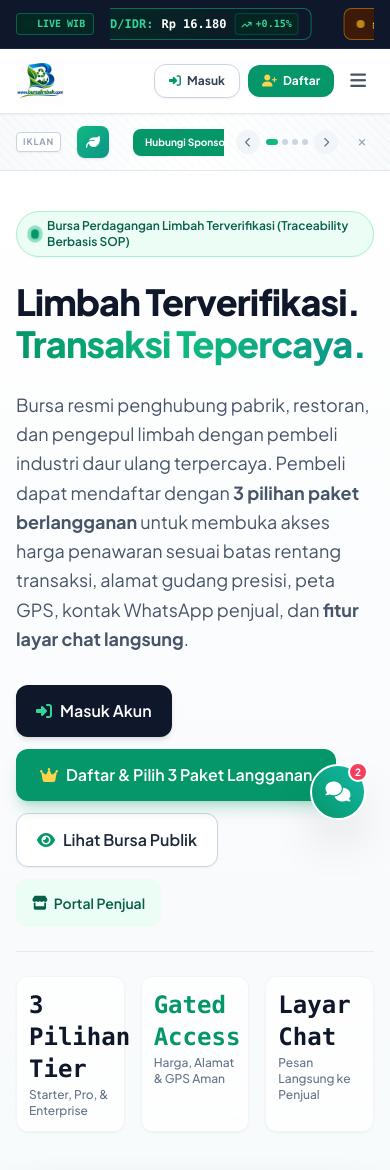
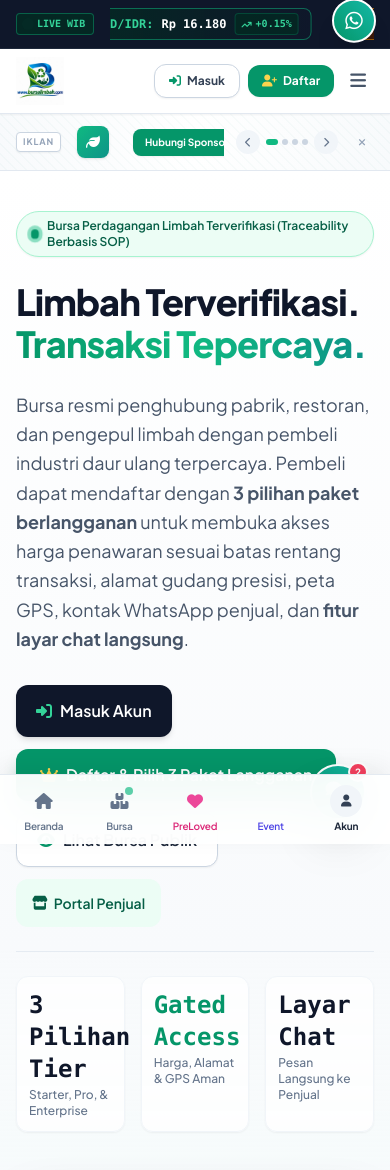
Before and after one commit to gamantha/bursalimbah, a PHP site: page / in a window 390 px wide. Shown: the top 1170 px of the page. Run offline with PHP 8.4, Linux system fonts and the light colour scheme; some libraries are stand-ins or nearby versions.

Commit message:
feat: tampilan mobile view lebih dinamis (bottom navigation dock, horizontal category chip strip, floating WhatsApp FAB, panel drawer modern)

```diff
--- a/css/style.css
+++ b/css/style.css
@@ -190,3 +190,30 @@ input[type="range"] {
     padding: 20px;
   }
 }
+
+/* Mobile Optimization & Dynamic UI */
+.no-scrollbar::-webkit-scrollbar {
+  display: none;
+}
+.no-scrollbar {
+  -ms-overflow-style: none;
+  scrollbar-width: none;
+  -webkit-overflow-scrolling: touch;
+}
+
+@keyframes floatGentle {
+  0%, 100% {
+    transform: translateY(0);
+  }
+  50% {
+    transform: translateY(-4px);
+  }
+}
+
+.float-action-btn {
+  animation: floatGentle 3s ease-in-out infinite;
+}
+
+.mobile-safe-bottom {
+  padding-bottom: max(env(safe-area-inset-bottom, 0px), 6px);
+}
--- a/index.html
+++ b/index.html
@@ -142,30 +142,59 @@
     </div>
 
     <!-- Panel Menu Mobile -->
-    <div id="mobile-drawer" class="hidden sm:hidden border-t border-slate-200 bg-white p-4 space-y-3">
+    <div id="mobile-drawer" class="hidden lg:hidden border-t border-slate-200 bg-white shadow-2xl p-4 space-y-3 transition-all duration-300">
       <div id="mobile-auth-section" class="pb-3 border-b border-slate-100 grid grid-cols-2 gap-2">
-        <button onclick="app.showLoginPage('buyer'); app.toggleMobileMenu();" class="py-2.5 px-3 text-xs font-bold rounded-xl bg-emerald-50 text-emerald-800 border border-emerald-200 flex items-center justify-center gap-1.5">
+        <button onclick="app.showLoginPage('buyer'); app.toggleMobileMenu();" class="py-2.5 px-3 text-xs font-bold rounded-xl bg-gradient-to-r from-emerald-50 to-teal-50 text-emerald-800 border border-emerald-200/80 hover:shadow-xs active:scale-95 transition flex items-center justify-center gap-1.5">
           <i class="fa-solid fa-crown text-amber-500"></i> Masuk Pembeli
         </button>
-        <button onclick="app.showLoginPage('seller'); app.toggleMobileMenu();" class="py-2.5 px-3 text-xs font-bold rounded-xl bg-slate-100 text-slate-800 border border-slate-200 flex items-center justify-center gap-1.5">
+        <button onclick="app.showLoginPage('seller'); app.toggleMobileMenu();" class="py-2.5 px-3 text-xs font-bold rounded-xl bg-gradient-to-r from-slate-100 to-slate-50 text-slate-800 border border-slate-200 hover:shadow-xs active:scale-95 transition flex items-center justify-center gap-1.5">
           <i class="fa-solid fa-store text-emerald-600"></i> Masuk Penjual
         </button>
       </div>
-      <div class="text-[10px] font-bold text-slate-400 uppercase tracking-widest">Ganti Tampilan:</div>
+      <div class="flex items-center justify-between">
+        <span class="text-[10px] font-bold text-slate-400 uppercase tracking-widest">Pilih Tampilan:</span>
+        <span class="text-[10px] text-emerald-600 font-semibold flex items-center gap-1">
+          <span class="w-1.5 h-1.5 rounded-full bg-emerald-500 animate-pulse"></span>
+          Mode Interaktif
+        </span>
+      </div>
       <div class="grid grid-cols-4 gap-1.5">
-        <button onclick="app.setRole('public'); app.toggleMobileMenu();"  class="py-2 text-xs font-semibold rounded-lg bg-slate-100 text-slate-700 hover:bg-emerald-100 hover:text-emerald-800 transition">Publik</button>
-        <button onclick="app.navigateToBuyer(); app.toggleMobileMenu();"  class="py-2 text-xs font-semibold rounded-lg bg-slate-100 text-slate-700 hover:bg-emerald-100 hover:text-emerald-800 transition">Pembeli</button>
-        <button onclick="app.navigateToSeller(); app.toggleMobileMenu();" class="py-2 text-xs font-semibold rounded-lg bg-slate-100 text-slate-700 hover:bg-emerald-100 hover:text-emerald-800 transition">Penjual</button>
-        <button onclick="app.navigateToAdmin(); app.toggleMobileMenu();"  class="py-2 text-xs font-semibold rounded-lg bg-slate-100 text-slate-700 hover:bg-emerald-100 hover:text-emerald-800 transition">Admin</button>
-      </div>
-      <div class="border-t border-slate-100 pt-3 flex flex-col gap-1.5 text-xs">
-        <button onclick="app.showRegisterOptions(); app.toggleMobileMenu();" class="text-left py-1.5 px-2 text-emerald-700 font-bold rounded hover:bg-emerald-50">✨ Daftar Akun Baru</button>
-        <button onclick="app.navigateToSection('postingan-publik'); app.toggleMobileMenu();" class="text-left py-1.5 px-2 text-slate-600 rounded hover:bg-slate-50">Bursa Terbuka (Gated)</button>
-        <button onclick="app.navigateToSection('tarif'); app.toggleMobileMenu();"            class="text-left py-1.5 px-2 text-slate-600 rounded hover:bg-slate-50">3 Pilihan Paket Langganan</button>
-        <button onclick="app.navigateToSection('kalkulator'); app.toggleMobileMenu();"       class="text-left py-1.5 px-2 text-slate-600 rounded hover:bg-slate-50">Kalkulator Nilai Limbah</button>
-        <button onclick="app.navigateToSection('preloved'); app.toggleMobileMenu();"         class="text-left py-1.5 px-2 text-pink-700 font-semibold rounded hover:bg-pink-50 flex items-center gap-1.5"><i class="fa-solid fa-heart text-pink-500"></i> PreLoved</button>
-        <button onclick="app.navigateToSection('event'); app.toggleMobileMenu();"            class="text-left py-1.5 px-2 text-indigo-700 font-semibold rounded hover:bg-indigo-50 flex items-center gap-1.5"><i class="fa-solid fa-calendar-star text-indigo-500"></i> Event</button>
-        <button onclick="app.navigateToSection('donasi'); app.toggleMobileMenu();"           class="text-left py-1.5 px-2 text-amber-700 font-semibold rounded hover:bg-amber-50 flex items-center gap-1.5"><i class="fa-solid fa-hand-holding-heart text-amber-500"></i> Donasi Buku &amp; Barang Layak Pakai</button>
+        <button onclick="app.setRole('public'); app.toggleMobileMenu();"  class="py-2 text-xs font-semibold rounded-xl bg-slate-100 text-slate-700 hover:bg-emerald-100 hover:text-emerald-800 active:scale-95 transition shadow-2xs">Publik</button>
+        <button onclick="app.navigateToBuyer(); app.toggleMobileMenu();"  class="py-2 text-xs font-semibold rounded-xl bg-slate-100 text-slate-700 hover:bg-emerald-100 hover:text-emerald-800 active:scale-95 transition shadow-2xs">Pembeli</button>
+        <button onclick="app.navigateToSeller(); app.toggleMobileMenu();" class="py-2 text-xs font-semibold rounded-xl bg-slate-100 text-slate-700 hover:bg-emerald-100 hover:text-emerald-800 active:scale-95 transition shadow-2xs">Penjual</button>
+        <button onclick="app.navigateToAdmin(); app.toggleMobileMenu();"  class="py-2 text-xs font-semibold rounded-xl bg-slate-100 text-slate-700 hover:bg-emerald-100 hover:text-emerald-800 active:scale-95 transition shadow-2xs">Admin</button>
+      </div>
+      <div class="border-t border-slate-100 pt-3 grid grid-cols-2 gap-1.5 text-xs font-medium">
+        <button onclick="app.navigateToSection('postingan-publik'); app.toggleMobileMenu();" class="text-left py-2 px-2.5 text-slate-700 bg-slate-50 hover:bg-emerald-50 hover:text-emerald-800 rounded-xl transition flex items-center gap-2">
+          <i class="fa-solid fa-boxes-stacked text-emerald-600 w-4 text-center"></i>
+          <span>Bursa Terbuka</span>
+        </button>
+        <button onclick="app.navigateToSection('tarif'); app.toggleMobileMenu();" class="text-left py-2 px-2.5 text-slate-700 bg-slate-50 hover:bg-emerald-50 hover:text-emerald-800 rounded-xl transition flex items-center gap-2">
+          <i class="fa-solid fa-crown text-amber-500 w-4 text-center"></i>
+          <span>Paket 3-Tier</span>
+        </button>
+        <button onclick="app.navigateToSection('kalkulator'); app.toggleMobileMenu();" class="text-left py-2 px-2.5 text-slate-700 bg-slate-50 hover:bg-emerald-50 hover:text-emerald-800 rounded-xl transition flex items-center gap-2">
+          <i class="fa-solid fa-calculator text-brand-600 w-4 text-center"></i>
+          <span>Kalkulator</span>
+        </button>
+        <button onclick="app.navigateToSection('preloved'); app.toggleMobileMenu();" class="text-left py-2 px-2.5 text-pink-700 bg-pink-50/70 hover:bg-pink-100 rounded-xl transition flex items-center gap-2">
+          <i class="fa-solid fa-heart text-pink-500 w-4 text-center"></i>
+          <span>PreLoved</span>
+        </button>
+        <button onclick="app.navigateToSection('event'); app.toggleMobileMenu();" class="text-left py-2 px-2.5 text-indigo-700 bg-indigo-50/70 hover:bg-indigo-100 rounded-xl transition flex items-center gap-2">
+          <i class="fa-solid fa-calendar-star text-indigo-500 w-4 text-center"></i>
+          <span>Event Acara</span>
+        </button>
+        <button onclick="app.navigateToSection('donasi'); app.toggleMobileMenu();" class="text-left py-2 px-2.5 text-amber-700 bg-amber-50/70 hover:bg-amber-100 rounded-xl transition flex items-center gap-2">
+          <i class="fa-solid fa-hand-holding-heart text-amber-500 w-4 text-center"></i>
+          <span>Donasi Buku</span>
+        </button>
+      </div>
+      <div class="border-t border-slate-100 pt-2 text-center">
+        <button onclick="app.showRegisterOptions(); app.toggleMobileMenu();" class="w-full py-2.5 px-3 rounded-xl bg-gradient-to-r from-emerald-600 to-teal-600 hover:from-emerald-700 hover:to-teal-700 text-white font-bold text-xs shadow-md shadow-emerald-600/20 active:scale-95 transition flex items-center justify-center gap-1.5">
+          <i class="fa-solid fa-user-plus text-amber-300"></i>
+          <span>Daftar Akun Baru (3 Paket Langganan)</span>
+        </button>
       </div>
     </div>
   </header>
@@ -318,7 +347,7 @@
   </div>
 
   <!-- ================= WADAH UTAMA APLIKASI ================= -->
-  <main id="app-container" class="flex-1">
+  <main id="app-container" class="flex-1 pb-20 lg:pb-0">
 
     <!-- ================= TAMPILAN 0: HALAMAN LOGIN (PENJUAL & PEMBELI) ================= -->
     <div id="view-login" class="tab-content hidden max-w-5xl mx-auto px-4 sm:px-6 lg:px-8 py-10 lg:py-16 space-y-8">
@@ -636,6 +665,46 @@
           </div>
         </div>
       </section>
+
+      <!-- ================= STRIP KATEGORI CEPAT MOBILE (HORIZONTALLY SCROLLABLE) ================= -->
+      <div class="lg:hidden bg-white/95 backdrop-blur-md border-b border-slate-200/90 py-2.5 px-3 sticky top-16 z-30 shadow-xs">
+        <div class="flex items-center space-x-2 overflow-x-auto no-scrollbar py-0.5">
+          <button onclick="app.filterMobileByCat('all')" class="mobile-chip-filter px-3.5 py-1.5 rounded-full text-xs font-bold shrink-0 bg-emerald-600 text-white shadow-xs transition active:scale-95 flex items-center space-x-1.5">
+            <i class="fa-solid fa-layer-group text-[10px]"></i>
+            <span>Semua</span>
+          </button>
+          <button onclick="app.filterMobileByCat('cat_jelantah')" class="mobile-chip-filter px-3.5 py-1.5 rounded-full text-xs font-semibold shrink-0 bg-slate-100 text-slate-700 hover:bg-emerald-50 hover:text-emerald-700 border border-slate-200 transition active:scale-95 flex items-center space-x-1.5">
+            <span>🛢️ Jelantah (UCO)</span>
+          </button>
+          <button onclick="app.filterMobileByCat('cat_besi')" class="mobile-chip-filter px-3.5 py-1.5 rounded-full text-xs font-semibold shrink-0 bg-slate-100 text-slate-700 hover:bg-emerald-50 hover:text-emerald-700 border border-slate-200 transition active:scale-95 flex items-center space-x-1.5">
+            <span>🏗️ Besi Scrap</span>
+          </button>
+          <button onclick="app.filterMobileByCat('cat_plastik')" class="mobile-chip-filter px-3.5 py-1.5 rounded-full text-xs font-semibold shrink-0 bg-slate-100 text-slate-700 hover:bg-emerald-50 hover:text-emerald-700 border border-slate-200 transition active:scale-95 flex items-center space-x-1.5">
+            <span>🍶 Plastik PET</span>
+          </button>
+          <button onclick="app.filterMobileByCat('cat_kardus')" class="mobile-chip-filter px-3.5 py-1.5 rounded-full text-xs font-semibold shrink-0 bg-slate-100 text-slate-700 hover:bg-emerald-50 hover:text-emerald-700 border border-slate-200 transition active:scale-95 flex items-center space-x-1.5">
+            <span>📦 Kardus OCC</span>
+          </button>
+          <button onclick="app.filterMobileByCat('cat_oli')" class="mobile-chip-filter px-3.5 py-1.5 rounded-full text-xs font-semibold shrink-0 bg-slate-100 text-slate-700 hover:bg-emerald-50 hover:text-emerald-700 border border-slate-200 transition active:scale-95 flex items-center space-x-1.5">
+            <span>🛢️ Oli Bekas</span>
+          </button>
+          <button onclick="app.filterMobileByCat('cat_tembaga')" class="mobile-chip-filter px-3.5 py-1.5 rounded-full text-xs font-semibold shrink-0 bg-slate-100 text-slate-700 hover:bg-emerald-50 hover:text-emerald-700 border border-slate-200 transition active:scale-95 flex items-center space-x-1.5">
+            <span>⚡ Tembaga</span>
+          </button>
+          <button onclick="app.navigateToSection('preloved')" class="mobile-chip-filter px-3.5 py-1.5 rounded-full text-xs font-semibold shrink-0 bg-pink-50 text-pink-700 hover:bg-pink-100 border border-pink-200 transition active:scale-95 flex items-center space-x-1.5">
+            <i class="fa-solid fa-heart text-pink-500 text-[10px]"></i>
+            <span>PreLoved</span>
+          </button>
+          <button onclick="app.navigateToSection('event')" class="mobile-chip-filter px-3.5 py-1.5 rounded-full text-xs font-semibold shrink-0 bg-indigo-50 text-indigo-700 hover:bg-indigo-100 border border-indigo-200 transition active:scale-95 flex items-center space-x-1.5">
+            <i class="fa-solid fa-calendar-star text-indigo-500 text-[10px]"></i>
+            <span>Event</span>
+          </button>
+          <button onclick="app.navigateToSection('kalkulator')" class="mobile-chip-filter px-3.5 py-1.5 rounded-full text-xs font-semibold shrink-0 bg-emerald-50 text-emerald-800 hover:bg-emerald-100 border border-emerald-200 transition active:scale-95 flex items-center space-x-1.5">
+            <i class="fa-solid fa-calculator text-emerald-600 text-[10px]"></i>
+            <span>Kalkulator</span>
+          </button>
+        </div>
+      </div>
 
       <!-- ================= BURSA TERBUKA: POSTINGAN DARI PEMBELI & PENJUAL (GATED ACCESS PUBLIK) ================= -->
       <section id="postingan-publik" class="py-16 bg-slate-100/70 border-y border-slate-200">
@@ -2099,11 +2168,60 @@
         <i class="fa-solid fa-paper-plane text-xs"></i>
       </button>
     </form>
-
   </div>
 
+  <!-- ================= FLOATING ACTION BUTTON (MOBILE) ================= -->
+  <div class="lg:hidden fixed bottom-18 right-3.5 z-30 flex flex-col items-end gap-2 pointer-events-none">
+    <a href="https://wa.me/6281234567890?text=Halo%20Admin%20Bursa%20Limbah%2C%20saya%20ingin%20konsultasi%20transaksi" target="_blank" class="pointer-events-auto float-action-btn w-11 h-11 rounded-full bg-gradient-to-tr from-emerald-600 to-teal-500 text-white shadow-xl flex items-center justify-center text-lg active:scale-90 transition border-2 border-white" title="Chat WhatsApp Bursa Limbah">
+      <i class="fa-brands fa-whatsapp text-xl"></i>
+    </a>
+  </div>
+
+  <!-- ================= BOTTOM NAVIGATION DOCK (MOBILE) ================= -->
+  <nav id="mobile-bottom-nav" class="lg:hidden fixed bottom-0 left-0 right-0 z-40 bg-white/95 backdrop-blur-xl border-t border-slate-200/90 shadow-[0_-8px_24px_rgba(0,0,0,0.06)] px-2 py-1.5 mobile-safe-bottom transition-all duration-300">
+    <div class="grid grid-cols-5 gap-1 items-center max-w-md mx-auto">
+
+      <button onclick="app.navigateToSection('hero')" class="mobile-nav-btn flex flex-col items-center justify-center py-1 text-slate-500 hover:text-emerald-700 active:scale-90 transition group">
+        <div class="w-8 h-8 rounded-full flex items-center justify-center group-hover:bg-emerald-50 transition">
+          <i class="fa-solid fa-house text-base group-hover:text-emerald-600"></i>
+        </div>
+        <span class="text-[10px] font-semibold mt-0.5 tracking-tight group-hover:text-emerald-700">Beranda</span>
+      </button>
+
+      <button onclick="app.navigateToSection('postingan-publik')" class="mobile-nav-btn flex flex-col items-center justify-center py-1 text-slate-500 hover:text-emerald-700 active:scale-90 transition group">
+        <div class="w-8 h-8 rounded-full flex items-center justify-center group-hover:bg-emerald-50 transition relative">
+          <i class="fa-solid fa-boxes-stacked text-base group-hover:text-emerald-600"></i>
+          <span class="absolute top-0.5 right-0.5 w-2 h-2 rounded-full bg-emerald-500 animate-pulse"></span>
+        </div>
+        <span class="text-[10px] font-semibold mt-0.5 tracking-tight group-hover:text-emerald-700">Bursa</span>
+      </button>
+
+      <button onclick="app.navigateToSection('preloved')" class="mobile-nav-btn flex flex-col items-center justify-center py-1 text-slate-500 hover:text-pink-600 active:scale-90 transition group">
+        <div class="w-8 h-8 rounded-full flex items-center justify-center group-hover:bg-pink-50 transition">
+          <i class="fa-solid fa-heart text-pink-500 text-base"></i>
+        </div>
+        <span class="text-[10px] font-semibold mt-0.5 tracking-tight text-pink-600 font-bold">PreLoved</span>
+      </button>
+
+      <button onclick="app.navigateToSection('event')" class="mobile-nav-btn flex flex-col items-center justify-center py-1 text-slate-500 hover:text-indigo-600 active:scale-90 transition group">
+        <div class="w-8 h-8 rounded-full flex items-center justify-center group-hover:bg-indigo-50 transition">
+          <i class="fa-solid fa-calendar-star text-indigo-500 text-base"></i>
+        </div>
+        <span class="text-[10px] font-semibold mt-0.5 tracking-tight text-indigo-600 font-bold">Event</span>
+      </button>
+
+      <button onclick="app.handleMobileAccountNav()" class="mobile-nav-btn flex flex-col items-center justify-center py-1 text-slate-500 hover:text-emerald-700 active:scale-90 transition group">
+        <div class="w-8 h-8 rounded-full flex items-center justify-center bg-slate-100 group-hover:bg-emerald-100 transition" id="mobile-nav-user-icon">
+          <i class="fa-solid fa-user text-slate-700 text-sm"></i>
+        </div>
+        <span class="text-[10px] font-bold mt-0.5 tracking-tight text-slate-800" id="mobile-nav-user-label">Akun</span>
+      </button>
+
+    </div>
+  </nav>
+
   <!-- WADAH TOAST -->
-  <div id="toast-container" class="fixed bottom-5 right-5 z-50 flex flex-col space-y-2 pointer-events-none"></div>
+  <div id="toast-container" class="fixed bottom-20 lg:bottom-5 right-5 z-50 flex flex-col space-y-2 pointer-events-none"></div>
 
   <!-- ================= SKRIP DEPENDENSI ================= -->
   <!-- Leaflet Map JS -->
--- a/js/app.js
+++ b/js/app.js
@@ -378,6 +378,29 @@ class BursaLimbahApp {
         <span>Pengelola</span>
         <span id="admin-pending-pill" class="px-1.5 bg-amber-500 text-white text-[9px] rounded-full hidden">0</span>
       `;
+    }
+
+    // Perbarui status icon dan label pada Mobile Bottom Nav
+    const mobUserIcon = document.getElementById('mobile-nav-user-icon');
+    const mobUserLabel = document.getElementById('mobile-nav-user-label');
+    if (mobUserIcon && mobUserLabel) {
+      if (role === 'buyer' && user) {
+        mobUserIcon.innerHTML = `<i class="fa-solid fa-crown text-amber-500 text-xs"></i>`;
+        mobUserLabel.textContent = 'Pembeli';
+        mobUserLabel.className = 'text-[10px] font-bold mt-0.5 tracking-tight text-emerald-700';
+      } else if (role === 'seller' && user) {
+        mobUserIcon.innerHTML = `<i class="fa-solid fa-store text-emerald-600 text-xs"></i>`;
+        mobUserLabel.textContent = 'Penjual';
+        mobUserLabel.className = 'text-[10px] font-bold mt-0.5 tracking-tight text-slate-900';
+      } else if (role === 'admin') {
+        mobUserIcon.innerHTML = `<i class="fa-solid fa-user-shield text-amber-600 text-xs"></i>`;
+        mobUserLabel.textContent = 'Admin';
+        mobUserLabel.className = 'text-[10px] font-bold mt-0.5 tracking-tight text-amber-700';
+      } else {
+        mobUserIcon.innerHTML = `<i class="fa-solid fa-user text-slate-700 text-xs"></i>`;
+        mobUserLabel.textContent = 'Akun';
+        mobUserLabel.className = 'text-[10px] font-bold mt-0.5 tracking-tight text-slate-800';
+      }
     }
   }
 
@@ -681,6 +704,42 @@ class BursaLimbahApp {
     }, 100);
   }
 
+  handleMobileAccountNav() {
+    const role = this.store.getCurrentRole();
+    if (role === 'buyer' && this.store.isBuyerAuthenticated()) {
+      this.setRole('buyer');
+    } else if (role === 'seller' && this.store.isSellerAuthenticated()) {
+      this.setRole('seller');
+    } else if (role === 'admin' && this.store.isAdminAuthenticated()) {
+      this.setRole('admin');
+    } else {
+      this.showLoginPage('buyer');
+    }
+  }
+
+  filterMobileByCat(catId) {
+    this.navigateToSection('postingan-publik');
+    const pubGrid = document.getElementById('public-postings-grid');
+    if (!pubGrid) return;
+    const cards = pubGrid.querySelectorAll('.public-posting-card');
+    cards.forEach(card => {
+      if (catId === 'all') {
+        card.style.display = '';
+      } else {
+        const cId = card.getAttribute('data-category-id');
+        card.style.display = (cId === catId) ? '' : 'none';
+      }
+    });
+
+    // Perbarui style tombol filter chip yang dipilih
+    document.querySelectorAll('.mobile-chip-filter').forEach(btn => {
+      btn.className = 'mobile-chip-filter px-3.5 py-1.5 rounded-full text-xs font-semibold shrink-0 bg-slate-100 text-slate-700 hover:bg-emerald-50 hover:text-emerald-700 border border-slate-200 transition active:scale-95 flex items-center space-x-1.5';
+    });
+    if (window.event && window.event.currentTarget) {
+      window.event.currentTarget.className = 'mobile-chip-filter px-3.5 py-1.5 rounded-full text-xs font-bold shrink-0 bg-emerald-600 text-white shadow-xs transition active:scale-95 flex items-center space-x-1.5';
+    }
+  }
+
   // ================= FILTER EVENT =================
   filterEvents(category) {
     // Update active state on filter pills
@@ -979,7 +1038,7 @@ class BursaLimbahApp {
       const itemCity = this.getCity(item);
 
       return `
-        <div class="bg-white rounded-2xl border border-slate-200 overflow-hidden shadow-sm hover:shadow-md transition flex flex-col justify-between">
+        <div class="public-posting-card bg-white rounded-2xl border border-slate-200 overflow-hidden shadow-sm hover:shadow-md transition flex flex-col justify-between" data-category-id="${item.category || item.categoryId || ''}">
           <div>
             <!-- Banner Gambar & Label Tipe Postingan -->
             <div class="relative h-44 bg-slate-100 overflow-hidden">
```
